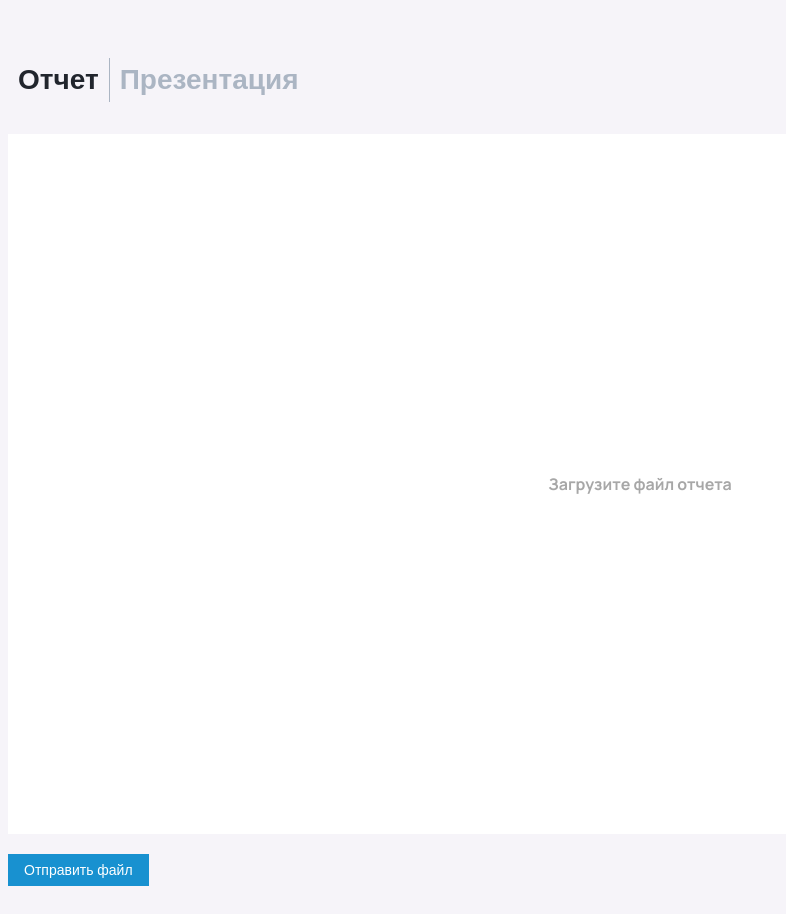
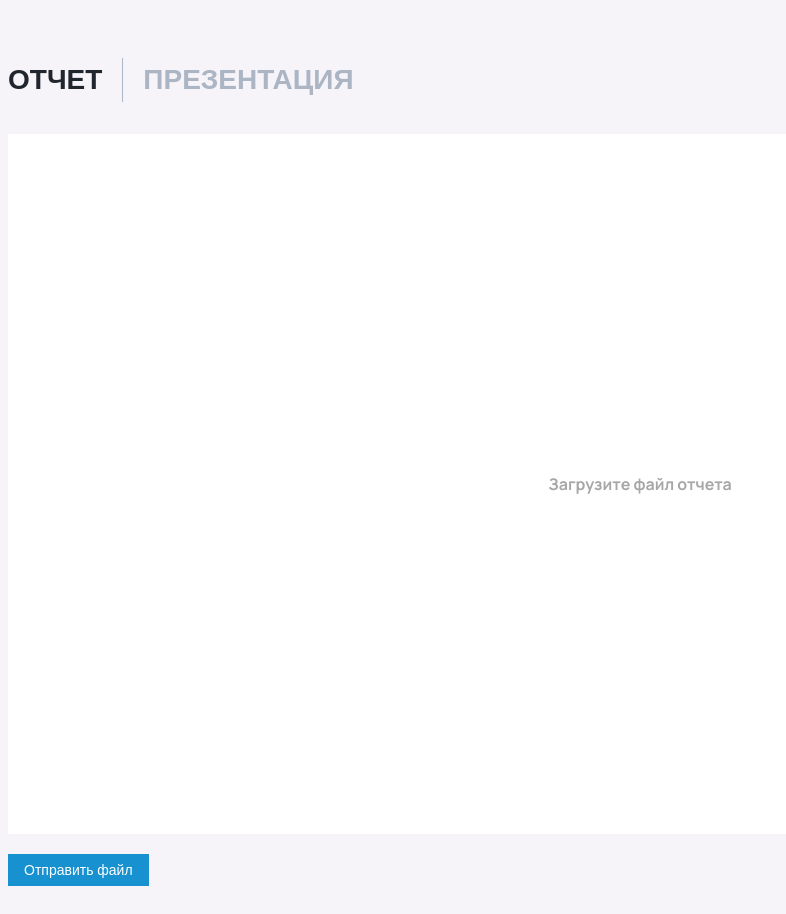
Before and after one commit to Ogurche/CFO-hack, a Django app: page / in a window 1280 px wide. Shown: the whole page, without its empty margins (0-786 px from the left). Run offline with Django 5.2, Linux system fonts and the light colour scheme; some libraries are stand-ins or nearby versions.

Commit message:
fix styles

```diff
--- a/myapp/static/styles.css
+++ b/myapp/static/styles.css
@@ -119,8 +119,13 @@ body {
   cursor: pointer;
   font-size: 28px;
   font-weight: 600;
-  padding: 6px 10px;
+  padding: 6px 20px;
   transition: 0.3s;
+  text-transform: uppercase;
+
+  &:first-child {
+    padding-left: 0;
+  }
 
   &:not(:last-child) {
     border-right: 1px solid #ABB5C3;
```
